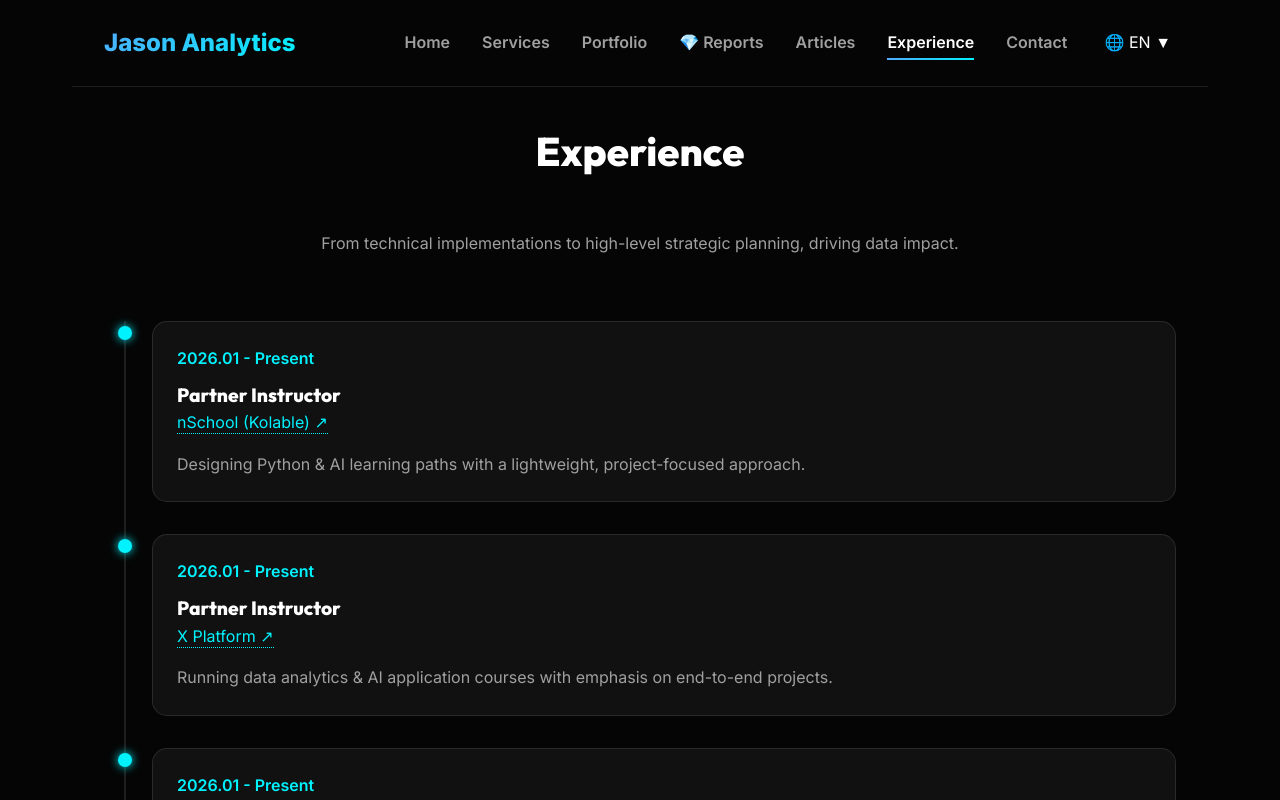
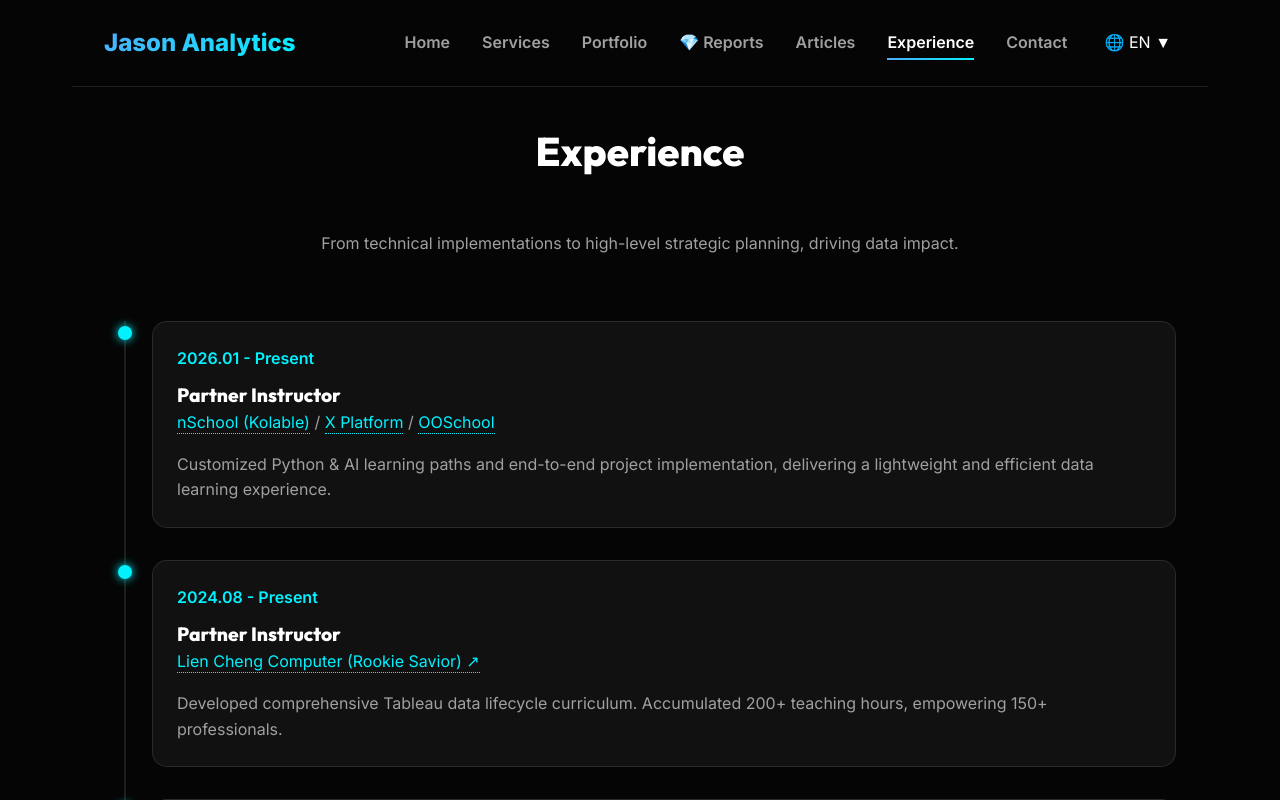
Before and after one commit to ds-jason-tsai/jason-by-tsai-portfolio, a Next.js app: page /en/experience in a window 1280 px wide. Shown: the top 800 px of the page. Built offline with nearby package versions, Linux system fonts and the light colour scheme.

Commit message:
Update portfolio: Remove featured Facebook post and consolidate career experience entries for lecturer roles

```diff
--- a/app/[lang]/experience/page.tsx
+++ b/app/[lang]/experience/page.tsx
@@ -11,13 +11,20 @@ export default async function Experience({ params }: { params: Promise<{ lang: s
   const lang = (await params).lang as 'zh' | 'en' | 'ja';
   const content = {
     zh: { title: "完整職涯經歷",
-          desc: "從前端技術建置到高階戰略規劃，始終在第一線創造數據影響力。",
+          desc: "從技術實作到高階戰略規劃，持續創造數據價值。",
           exp: [
-            { date: "2026.01 - Present", role: "合作講師", company: "nSchool (Kolable)", url: "https://kkschool.kolable.app/", desc: "客製化設計 Python 與 AI 學習路徑，打造輕量高效的數據學習體驗。" },
-            { date: "2026.01 - Present", role: "合作講師", company: "X Platform", url: "https://www.xplatform.world/", desc: "開設資料分析、AI 應用系列課程，強調端到端專案實作。" },
-            { date: "2026.01 - Present", role: "合作講師", company: "無限學院 (OOSchool)", url: "https://www.ooschool.cc/", desc: "輔導超過 50 位學生，完成近百件數據分析專案，涵蓋 Python、建模、視覺化、n8n 自動化、AI 系統建置等。" },
-            { date: "2024.08 - Present", role: "合作講師", company: "聯成電腦 (菜鳥救星)", url: "https://live.rookiesavior.net/", desc: "開發從零到一的 Tableau 完整資料生命週期課程；累積 200+ 教學小時，培訓超過 150 位專業人士。成功協助多位學員轉職數據分析師，並獲得 4.8/5.0 的學員滿意度回饋。" },
-            { date: "2023.07 - Present", role: "資料分析師", company: "國泰人壽 (Cathay Life)", url: "", desc: "負責 Cloud CDP 選商、建置與標籤工程 (Celebrus to GA4)。主導 Agentic AI 導入，將 29 個破碎資料表收斂為 10 個核心 Data Mart。幫助兩萬名業務員提升保單貸款表現，數位轉換率顯著提升。" },
+            {
+              date: "2026.01 - 至今",
+              role: "合作講師",
+              companies: [
+                { name: "nSchool (Kolable)", url: "https://kkschool.kolable.app/" },
+                { name: "X Platform", url: "https://www.xplatform.world/" },
+                { name: "無限學院 (OOSchool)", url: "https://www.ooschool.cc/" }
+              ],
+              desc: "客製化設計 Python 與 AI 學習路徑，及 AI 應用實作課程，打造輕量高效的端到端數據學習體驗。"
+            },
+            { date: "2024.08 - 至今", role: "合作講師", company: "聯成電腦 (菜鳥救星)", url: "https://live.rookiesavior.net/", desc: "開發從零到一的 Tableau 完整資料生命週期課程；累積 200+ 教學小時，培訓超過 150 位專業人士。成功協助多位學員轉職數據分析師，並獲得 4.8/5.0 的學員滿意度回饋。" },
+            { date: "2023.07 - 至今", role: "資料分析師", company: "國泰人壽 (Cathay Life)", url: "", desc: "負責 Cloud CDP 選商、建置與標籤工程 (Celebrus to GA4)。主導 Agentic AI 導入，將 29 個破碎資料表收斂為 10 個核心 Data Mart。幫助兩萬名業務員提升保單貸款表現，數位轉換率顯著提升。" },
             { date: "2023 - 2024", role: "企業專案：儀表板戰略分析師", company: "NTUDAC 臺大資料分析社 x 蝦皮 (Shopee Xpress)", url: "", desc: "負責空間智能與策略規劃，拆解物流痛點並追蹤設點關鍵指標。結合爬蟲、分群與地理空間分析建立互動式儀表板，優化整體營運網點評估規劃。" },
             { date: "2023.03 - 2023.06", role: "資料分析師 (Data Analyst)", company: "iKala", url: "", desc: "參與 KOL 網紅影響力分析專案，量化行銷效益並優化網紅選擇策略。優化內部儀表板並實作自動化排程派報系統，整體營運效率提升 5 倍。" },
             { date: "2023", role: "AI 預測競賽全國冠軍", company: "家樂福 (Carrefour)", url: "", desc: "運用集成分群分析與 XGBoost 等機器學習演算法開發顧客購買預測模型，並深入規劃商品搭售策略。在萬人規模的全國專案競賽中脫穎而出，最終贏得全國冠軍與最佳模型獎。" },
@@ -29,22 +36,36 @@ export default async function Experience({ params }: { params: Promise<{ lang: s
     en: { title: "Experience",
           desc: "From technical implementations to high-level strategic planning, driving data impact.",
           exp: [
-            { date: "2026.01 - Present", role: "Partner Instructor", company: "nSchool (Kolable)", url: "https://kkschool.kolable.app/", desc: "Designing Python & AI learning paths with a lightweight, project-focused approach." },
-            { date: "2026.01 - Present", role: "Partner Instructor", company: "X Platform", url: "https://www.xplatform.world/", desc: "Running data analytics & AI application courses with emphasis on end-to-end projects." },
-            { date: "2026.01 - Present", role: "Partner Instructor", company: "No-Limit Academy (OOSchool)", url: "https://www.ooschool.cc/", desc: "Mentored 50+ students in completing nearly 100 data projects across Python, ML, n8n, and AI builds." },
-            { date: "2024.08 - Present", role: "Partner Instructor", company: "Lien Cheng Computer (Rookie Savior)", url: "https://live.rookiesavior.net/", desc: "Developed comprehensive Tableau data lifecycle curriculum. Accumulated 200+ teaching hours, empowering 150+ professionals. Helped multiple students pivot their careers into data analytics." },
-            { date: "2023.07 - Present", role: "Data Analyst Specialist", company: "Cathay Life Insurance", url: "", desc: "Led Cloud CDP selection and tagging engineering. Orchestrated Agentic AI implementations and streamlined 29 legacy tables into 10 refined Data Marts to support 20,000+ agents." },
-            { date: "2023 - 2024", role: "Corporate Project: Dashboard Strategist", company: "NTUDAC x Shopee Xpress", url: "", desc: "Specialized in Location Intelligence & Strategic Planning. Built interactive dashboards using scraping and geospatial analysis to optimize logistics operational footprints." },
-            { date: "2023", role: "AI Forecasting Champion", company: "Carrefour", url: "", desc: "Developed a customer purchase prediction model using advanced ensemble learning. Secured the National Championship and 'Best Model' Award in a large-scale project competition." },
+            {
+              date: "2026.01 - Present",
+              role: "Partner Instructor",
+              companies: [
+                { name: "nSchool (Kolable)", url: "https://kkschool.kolable.app/" },
+                { name: "X Platform", url: "https://www.xplatform.world/" },
+                { name: "OOSchool", url: "https://www.ooschool.cc/" }
+              ],
+              desc: "Customized Python & AI learning paths and end-to-end project implementation, delivering a lightweight and efficient data learning experience."
+            },
+            { date: "2024.08 - Present", role: "Partner Instructor", company: "Lien Cheng Computer (Rookie Savior)", url: "https://live.rookiesavior.net/", desc: "Developed comprehensive Tableau data lifecycle curriculum. Accumulated 200+ teaching hours, empowering 150+ professionals." },
+            { date: "2023.07 - Present", role: "Data Analyst Specialist", company: "Cathay Life Insurance", url: "", desc: "Led Cloud CDP selection and tagging engineering. Orchestrated Agentic AI implementations and streamlined 29 legacy tables into 10 refined Data Marts." },
+            { date: "2023 - 2024", role: "Corporate Project: Dashboard Strategist", company: "NTUDAC x Shopee Xpress", url: "", desc: "Specialized in Location Intelligence & Strategic Planning. Built interactive dashboards using scraping and geospatial analysis." },
+            { date: "2023", role: "AI Forecasting Champion", company: "Carrefour", url: "", desc: "Developed a customer purchase prediction model using advanced ensemble learning. Secured the National Championship." },
             { date: "2021.09 - 2023.06", role: "Master of Business Administration (MBA)", company: "NYCU", url: "", desc: "Focused on business management, data-driven decision making, and operational strategy analysis." }
           ]
     },
     ja: { title: "完全な職歴",
           desc: "技術的な実装から高度な戦略立案まで、常にデータの価値を最大化し続けています。",
           exp: [
-            { date: "2026.01 - 現在", role: "パートナー講師", company: "nSchool (Kolable)", url: "https://kkschool.kolable.app/", desc: "Python・AIの学習ロードマップを設計。軽量でプロジェクト重視のアプローチ。" },
-            { date: "2026.01 - 現在", role: "パートナー講師", company: "X Platform", url: "https://www.xplatform.world/", desc: "データ分析・AIアプリケーションコースを担当。エンドツーエンドのプロジェクト実践を重視。" },
-            { date: "2026.01 - 現在", role: "パートナー講師", company: "無限学院 (OOSchool)", url: "https://www.ooschool.cc/", desc: "50人以上の受講生を指導し、Python・ML・n8n自動化・AIシステム実装などを含む近百件のプロジェクトを完遂。" },
+            {
+              date: "2026.01 - 現在",
+              role: "パートナー講師",
+              companies: [
+                { name: "nSchool (Kolable)", url: "https://kkschool.kolable.app/" },
+                { name: "X Platform", url: "https://www.xplatform.world/" },
+                { name: "無限学院 (OOSchool)", url: "https://www.ooschool.cc/" }
+              ],
+              desc: "PythonとAIの学習パスをカスタマイズ設計し、エンドツーエンドのプロジェクト実践を重視した、軽量で効率的なデータ学習体験を提供します。"
+            },
             { date: "2024.08 - 現在", role: "パートナー講師", company: "聯成電腦 (Rookie Savior)", url: "https://live.rookiesavior.net/", desc: "Tableau総合カリキュラムを開発。200時間以上の指導を通じて150名以上の専門家を育成。" },
             { date: "2023.07 - 現在", role: "資料分析師", company: "國泰人壽 (Cathay Life)", url: "", desc: "クラウドCDPの選定と導入を主導。AIエージェントの導入と2万人の営業員向けデータマート構築を支援。" }
           ]
@@ -58,14 +79,23 @@ export default async function Experience({ params }: { params: Promise<{ lang: s
       <h2 className="section-title">{t.title}</h2>
       <p style={{ textAlign: 'center', marginBottom: '4rem', color: 'var(--text-secondary)' }}>{t.desc}</p>
       <div className="timeline">
-        {t.exp.map((item, idx) => (
+        {(t.exp as any[]).map((item, idx) => (
           <div className="timeline-item" key={idx}>
             <div className="timeline-dot"></div>
             <div className="timeline-content">
               <div className="timeline-date">{item.date}</div>
               <h3 className="timeline-role">{item.role}</h3>
               <div className="timeline-company">
-                {item.url ? (
+                {item.companies ? (
+                  item.companies.map((c: any, cIdx: number) => (
+                    <span key={cIdx}>
+                      <a href={c.url} target="_blank" rel="noopener noreferrer" style={{ color: 'var(--accent-color)', textDecoration: 'none', borderBottom: '1px dotted var(--accent-color)', paddingBottom: '1px' }}>
+                        {c.name}
+                      </a>
+                      {cIdx < item.companies.length - 1 && " / "}
+                    </span>
+                  ))
+                ) : item.url ? (
                   <a href={item.url} target="_blank" rel="noopener noreferrer" style={{ color: 'var(--accent-color)', textDecoration: 'none', borderBottom: '1px dotted var(--accent-color)', paddingBottom: '1px' }}>
                     {item.company} ↗
                   </a>
```
Also changed, not shown: app/[lang]/page.tsx (+0 -7 lines).
